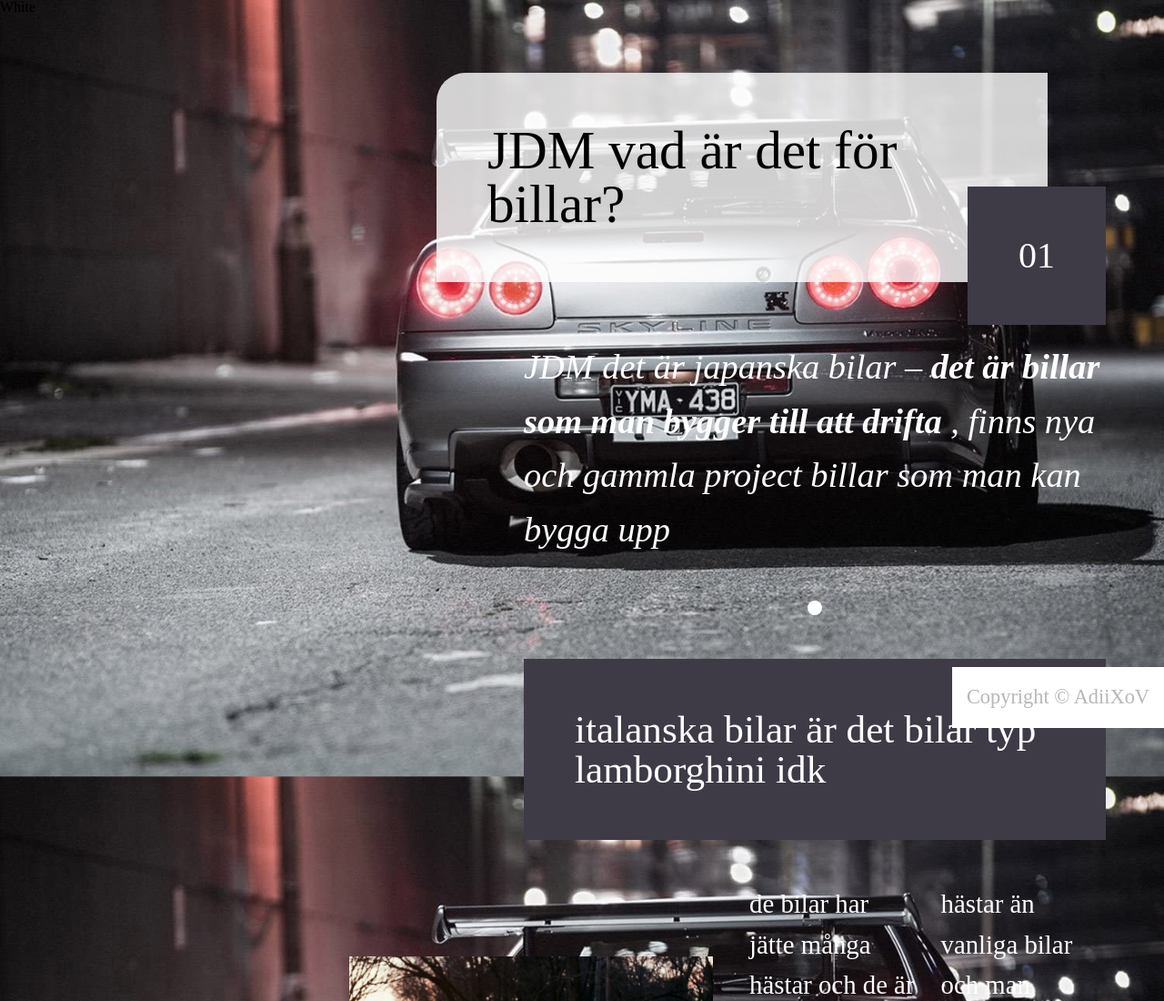
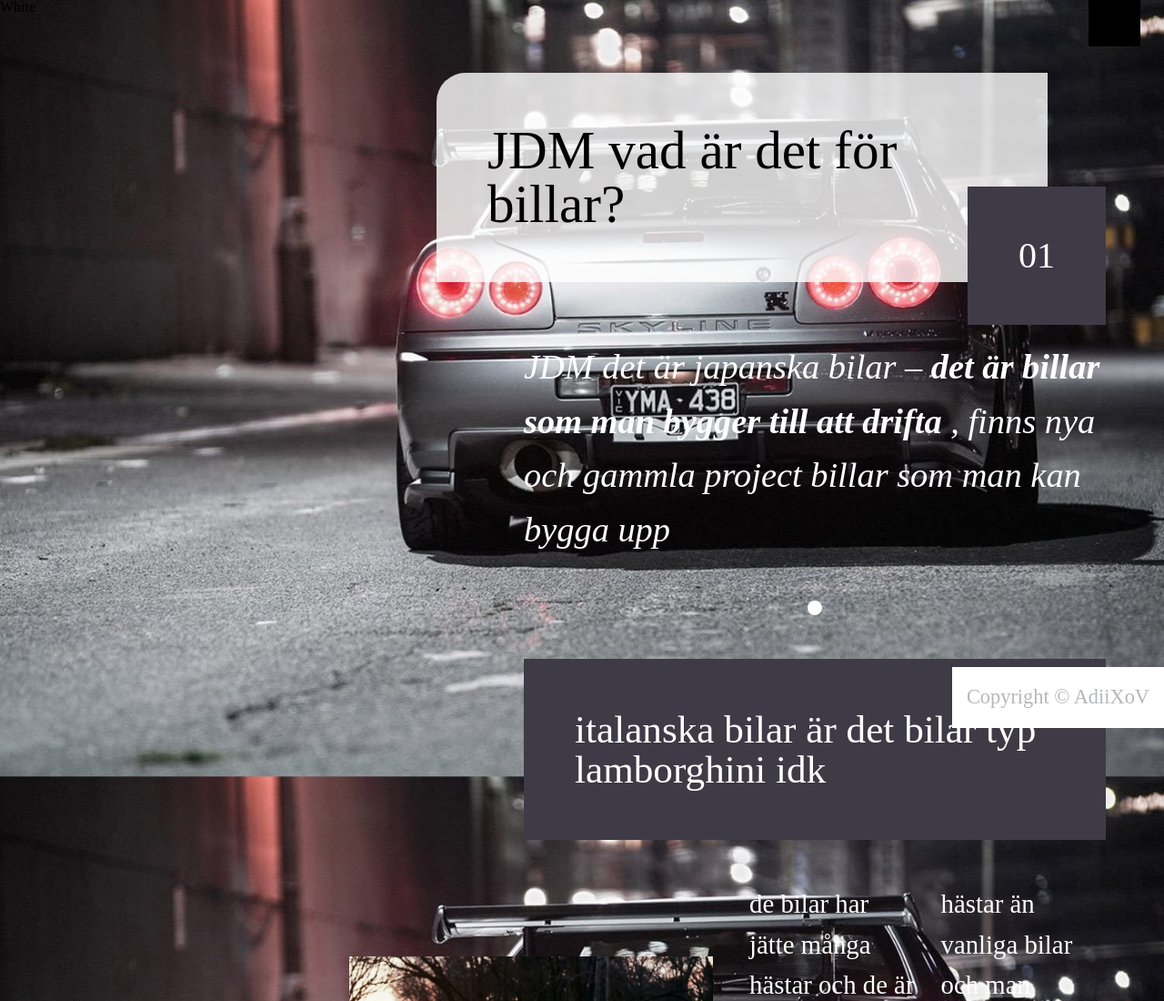
Before and after one commit to AdiiXoV/Storproject, a plain HTML site: page index.html in a window 1280 px wide. Shown: the top 1100 px of the page at 91% size. Drawn offline with Linux system fonts and the light colour scheme; a web font is replaced by a local one.

Commit message:
Update style.css

```diff
--- a/style.css
+++ b/style.css
@@ -10,7 +10,7 @@ html {
 
 .menu{
     background: white url(assets/hamburger.jpg) center no-repeat;
-  } width: 3.6rem;
+   width: 3.6rem;
     height: 3.2rem;
     position: fixed;
     right: 2%;
```
